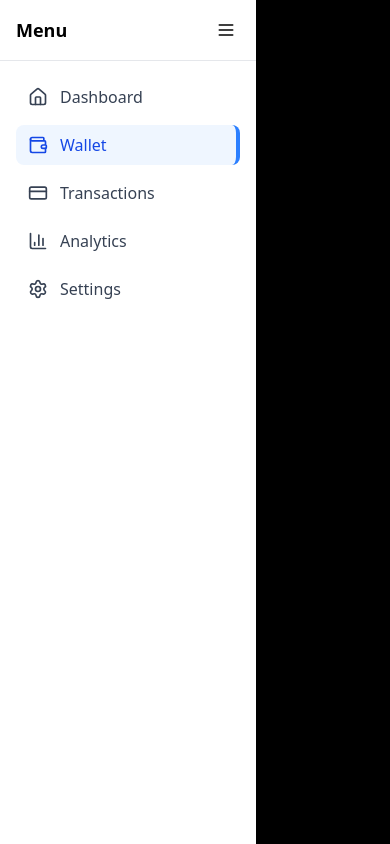
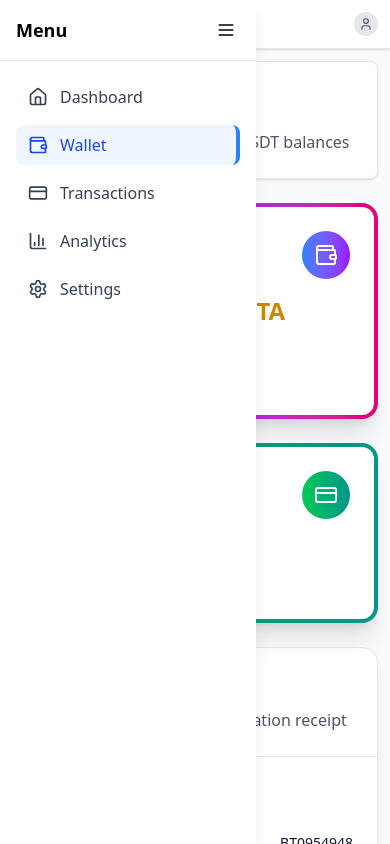
Before and after one commit to Viswajith2003/stockweb, a React (Vite) app: page /wallet in a window 390 px wide. Both pictures are taken after a click on the button 28 px from the left and 24 px from the top of the page. Shown: the top 844 px of the page. Built offline with nearby package versions, Linux system fonts and the light colour scheme; the HTML template or start-up script is replaced by a standard one.

Commit message:
isssues solved

```diff
--- a/src/components/Layout.jsx
+++ b/src/components/Layout.jsx
@@ -47,7 +47,7 @@ export default function Layout({ children }) {
 
         {isMenuOpen && (
           <div
-            className="fixed inset-0 bg-black bg-opacity-50 z-30 md:hidden"
+            className="fixed inset-0 bg-opacity-50 z-30 md:hidden"
             onClick={toggleMenu}
           />
         )}
--- a/src/components/sidebar.jsx
+++ b/src/components/sidebar.jsx
@@ -1,4 +1,5 @@
 import React from "react";
+import { useEffect } from "react";
 import { useLocation, Link } from "react-router-dom";
 import {
   Menu,
@@ -24,7 +25,14 @@ export default function Sidebar({ isMenuOpen, toggleMenu }) {
   };
 
   const handleLinkClick = () => {
-    if (isMenuOpen && window.innerWidth < 768) toggleMenu();
+    console.log("Link clicked");
+
+    useEffect(() => {
+      // Automatically close menu when route changes on mobile
+      if (window.innerWidth < 768 && isMenuOpen) {
+        toggleMenu();
+      }
+    }, [location.pathname]); // trigger when the path changes
   };
 
   return (
```
